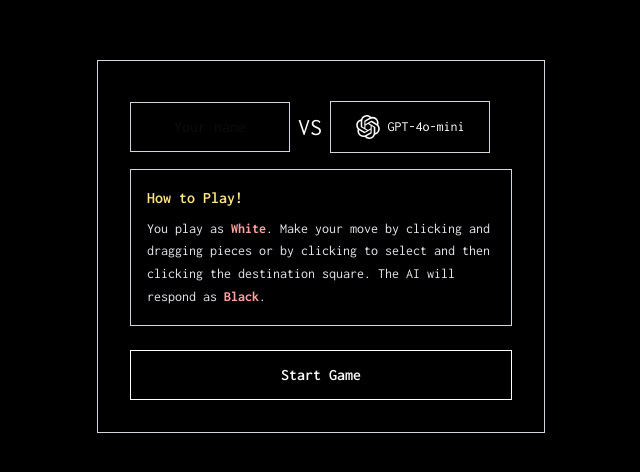
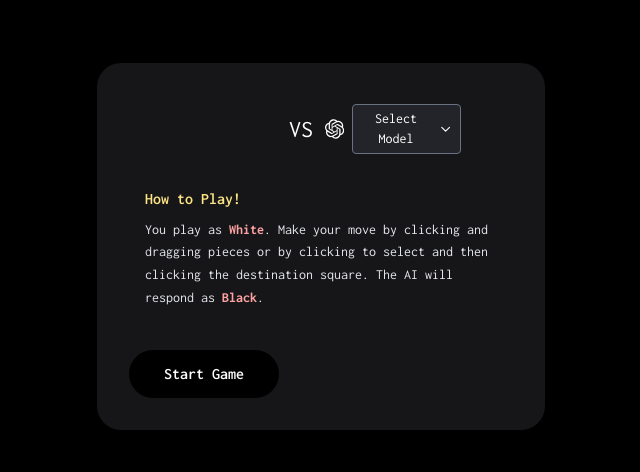
Before and after one commit to aysahoo/chess-ai, a Next.js app: page / in a window 1280 px wide. Shown: the part 154-626 px from the top of the page, without its empty margins (319-959 px from the left). Built offline with nearby package versions, Linux system fonts and the light colour scheme.

Commit message:
Add model selection dropdown to Modal component
Introduces a dropdown menu for selecting between different OpenAI models in the Modal component. Updates styling and state management to support model selection, and passes the selected model to the onConfirm callback when starting the game.

```diff
--- a/src/app/components/Modal.tsx
+++ b/src/app/components/Modal.tsx
@@ -9,18 +9,31 @@ interface ModalProps {
 
 const Modal: React.FC<ModalProps> = ({ isOpen, initialModel, onConfirm }) => {
   const [userName, setUserName] = useState("");
+  const [selectedModel, setSelectedModel] = useState(initialModel);
+  const [dropdownOpen, setDropdownOpen] = useState(false);
+
+  const models = [
+    { value: "gpt-4o-mini", label: "GPT-4o-mini" },
+    { value: "gpt-4-turbo", label: "GPT-4 Turbo" },
+    { value: "gpt-3.5-turbo", label: "GPT-3.5 Turbo" },
+  ];
+
+  const handleModelSelect = (modelValue: string) => {
+    setSelectedModel(modelValue);
+    setDropdownOpen(false);
+  };
 
   if (!isOpen) return null;
 
   return (
-    <div className="fixed inset-0 z-50 flex items-center justify-center animate-fade-in p-4">
-      <div className="bg-black border border-gray-300 p-4 sm:p-8 w-full max-w-sm sm:max-w-md flex flex-col gap-4 sm:gap-6 relative max-h-[90vh] overflow-y-auto">
+    <div className="fixed inset-0 z-50 flex items-center justify-center p-4">
+      <div className="bg-[#161619] rounded-3xl p-4 sm:p-8 w-full max-w-sm sm:max-w-md flex flex-col gap-4 sm:gap-6 relative max-h-[90vh] overflow-y-auto">
         <div className="flex flex-col gap-4 mt-2">
-          <div className="flex flex-col sm:flex-row gap-2 items-center">
+          <div className="flex items-center ">
             <label className="flex flex-col gap-1 w-full sm:w-auto">
               <input
                 type="text"
-                className="p-3 border w-full sm:w-40 text-center border-gray-300 focus:outline-none text-base"
+                className="p-3 w-full sm:w-40 text-center focus:outline-none text-base"
                 value={userName}
                 onChange={(e) => setUserName(e.target.value)}
                 placeholder="Your name"
@@ -28,13 +41,61 @@ const Modal: React.FC<ModalProps> = ({ isOpen, initialModel, onConfirm }) => {
               />
             </label>
             <h1 className="text-white text-xl sm:text-2xl">VS</h1>
-            <div className="text-white border border-gray-300 flex items-center justify-center px-3 py-2 sm:py-1 w-full sm:w-40 h-12 sm:h-13 gap-2">
+            <div className="text-white flex items-center justify-center px-3 py-2 sm:py-1 w-full sm:w-40 h-12 sm:h-13 gap-2 relative">
               <OpenAI className="w-5 h-5 sm:w-6 sm:h-6" />
-              <span className="text-sm">GPT-4o-mini</span>
+              <div className="relative w-full">
+                <button
+                  type="button"
+                  className="w-full flex items-center justify-between bg-[#23232a] border border-gray-500 rounded px-2 py-1 text-sm text-white focus:outline-none cursor-pointer"
+                  onClick={() => setDropdownOpen((open) => !open)}
+                  aria-haspopup="listbox"
+                  aria-expanded={dropdownOpen}
+                >
+                  {models.find((m) => m.value === selectedModel)?.label ||
+                    "Select Model"}
+                  <svg
+                    className={`ml-2 w-4 h-4 transition-transform ${
+                      dropdownOpen ? "rotate-180" : "rotate-0"
+                    }`}
+                    fill="none"
+                    stroke="currentColor"
+                    strokeWidth="2"
+                    viewBox="0 0 24 24"
+                  >
+                    <path
+                      strokeLinecap="round"
+                      strokeLinejoin="round"
+                      d="M19 9l-7 7-7-7"
+                    />
+                  </svg>
+                </button>
+                {dropdownOpen && (
+                  <ul
+                    className="absolute left-0 right-0 mt-1 bg-[#23232a] border border-gray-500 rounded shadow-lg z-10 max-h-40 overflow-y-auto"
+                    role="listbox"
+                  >
+                    {models.map((model) => (
+                      <li
+                        key={model.value}
+                        className={`px-3 py-2 text-sm cursor-pointer hover:bg-[#32323a] ${
+                          selectedModel === model.value
+                            ? "bg-[#32323a] font-semibold"
+                            : ""
+                        }`}
+                        onClick={() => handleModelSelect(model.value)}
+                        role="option"
+                        aria-selected={selectedModel === model.value}
+                      >
+                        {model.label}
+                      </li>
+                    ))}
+                  </ul>
+                )}
+              </div>
             </div>
           </div>
           {/* How to Play Instructions */}
-          <div className="bg-black border border-gray-300 p-3 sm:p-4">
+          <div className="p-3 sm:p-4">
             <h3 className="font-semibold text-amber-200 mb-2 text-sm sm:text-base">
               How to Play!
             </h3>
@@ -54,27 +115,14 @@ const Modal: React.FC<ModalProps> = ({ isOpen, initialModel, onConfirm }) => {
           </div>
 
           <button
-            className="mt-2 bg-black border-white border hover:bg-white hover:text-black text-white py-2 sm:py-3 font-semibold disabled:cursor-not-allowed text-sm sm:text-base"
+            className="rounded-3xl w-[150px] mt-2 bg-black hover:bg-white hover:text-black text-white py-2 sm:py-3 font-semibold disabled:cursor-not-allowed text-sm sm:text-base"
             disabled={!userName.trim()}
-            onClick={() => onConfirm(initialModel, userName.trim())}
+            onClick={() => onConfirm(selectedModel, userName.trim())}
           >
             Start Game
           </button>
         </div>
       </div>
-      <style jsx global>{`
-        @keyframes fade-in {
-          from {
-            opacity: 0;
-          }
-          to {
-            opacity: 1;
-          }
-        }
-        .animate-fade-in {
-          animation: fade-in 0.3s ease;
-        }
-      `}</style>
     </div>
   );
 };
```
